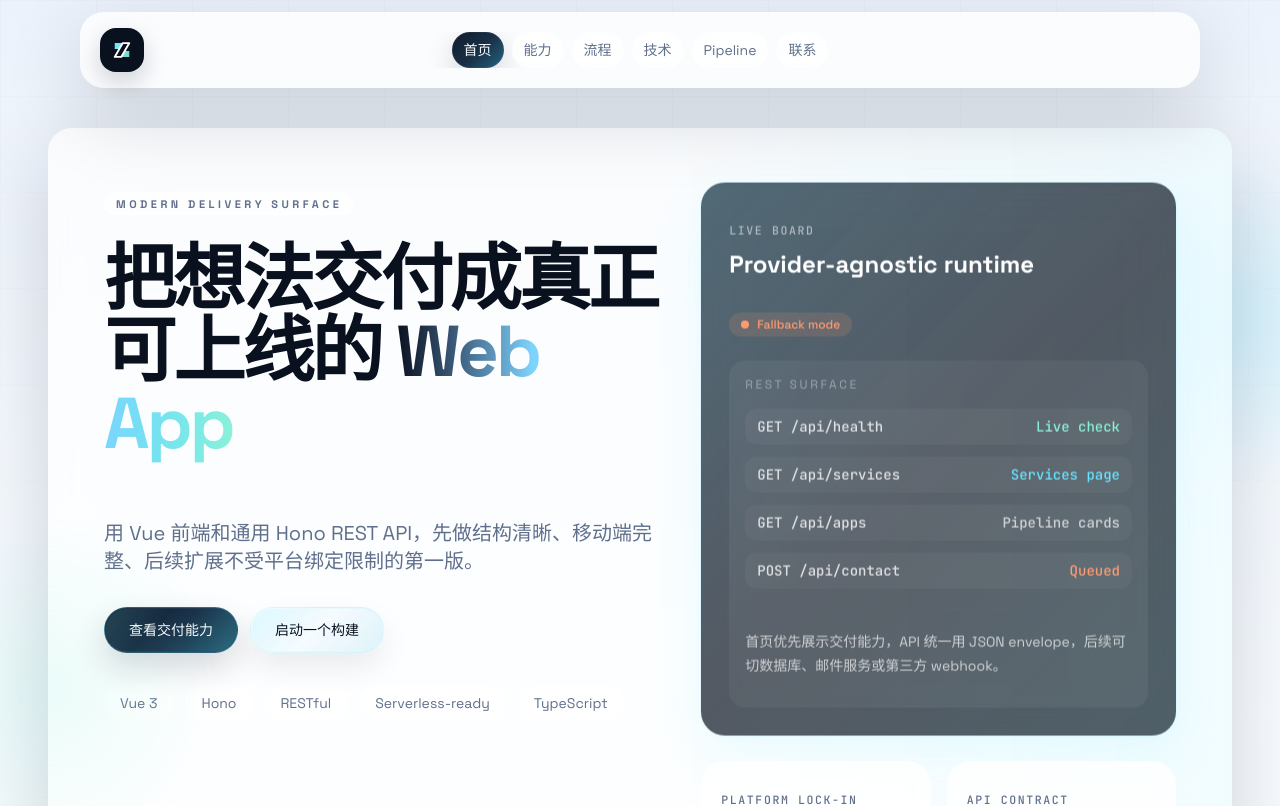
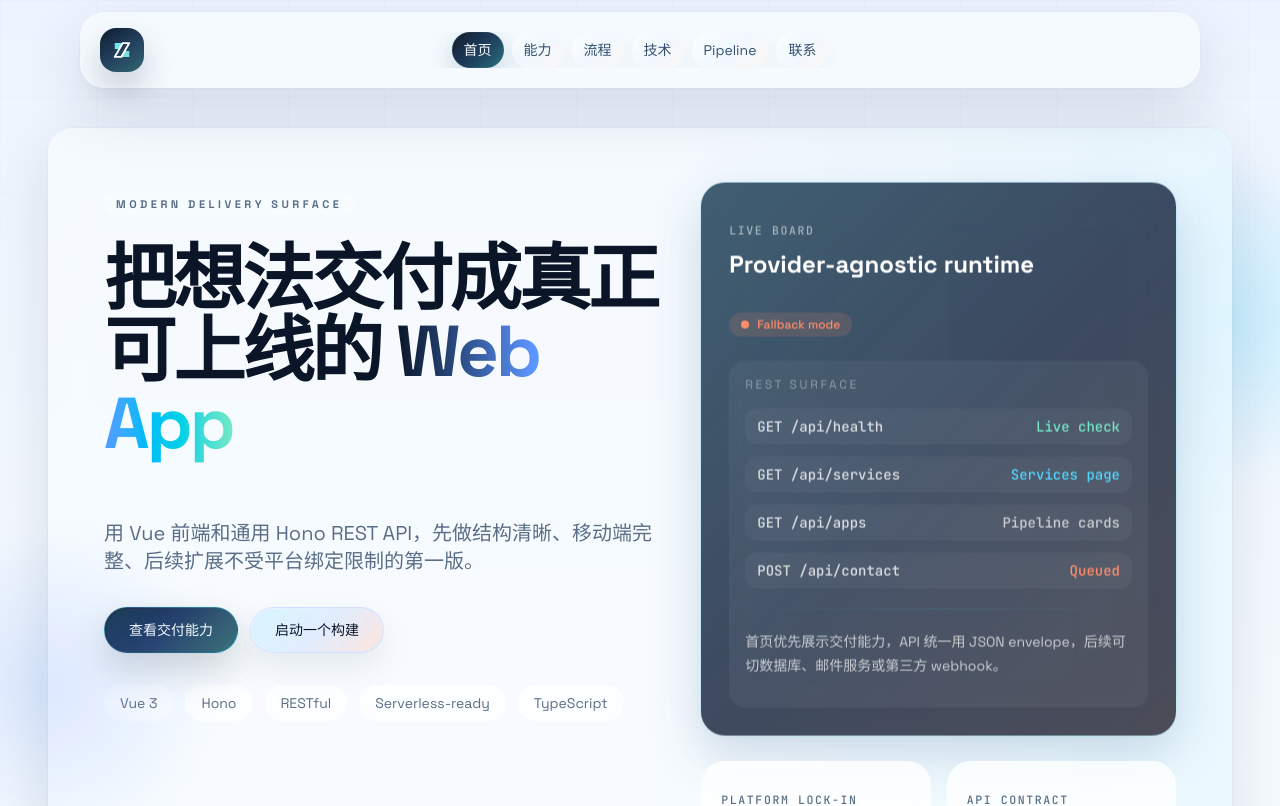
Before and after one commit to ThaneJoss/webapps, a Vue app: page / in a window 1280 px wide. Shown: the top 806 px of the page. Built offline with nearby package versions, Linux system fonts and the light colour scheme; no server answers.

Commit message:
feat: 优化全站色系并收敛光标尺寸

```diff
--- a/src/components/AppHeader.vue
+++ b/src/components/AppHeader.vue
@@ -16,9 +16,7 @@
             :key="item.to"
             :to="item.to"
             class="tech-nav-link shrink-0 rounded-full border px-3 py-2 transition-colors"
-            :class="isActive(item.to)
-              ? 'is-active'
-              : 'border-line/70 bg-white/75 text-steel hover:text-ink'"
+            :class="isActive(item.to) ? 'is-active' : ''"
           >
             {{ item.label }}
           </RouterLink>
--- a/src/components/AppMark.vue
+++ b/src/components/AppMark.vue
@@ -1,5 +1,5 @@
 <template>
-  <span class="relative flex h-10 w-10 items-center justify-center overflow-hidden rounded-2xl border border-line/80 bg-ink text-white shadow-[0_10px_24px_rgba(9,17,31,0.18)] sm:h-11 sm:w-11">
+  <span class="relative flex h-10 w-10 items-center justify-center overflow-hidden rounded-2xl border border-neon/25 bg-[linear-gradient(145deg,rgba(7,19,37,0.96),rgba(16,47,80,0.92),rgba(28,88,96,0.9))] text-white shadow-[0_16px_32px_rgba(10,22,40,0.2)] sm:h-11 sm:w-11">
     <svg
       viewBox="0 0 44 44"
       class="h-7 w-7 sm:h-8 sm:w-8"
--- a/src/components/CustomCursor.vue
+++ b/src/components/CustomCursor.vue
@@ -92,8 +92,8 @@ const pointerStyle = computed(() => ({
 }))
 
 const haloStyle = computed(() => ({
-  left: `${haloX.value + 12}px`,
-  top: `${haloY.value + 18}px`
+  left: `${haloX.value + 7}px`,
+  top: `${haloY.value + 10}px`
 }))
 
 const updateEnabled = () => {
--- a/src/components/StatusChip.vue
+++ b/src/components/StatusChip.vue
@@ -22,13 +22,13 @@ const props = defineProps<{
 const toneClass = computed(() => {
   switch (props.tone) {
     case 'good':
-      return 'bg-mint/14 text-mint'
+      return 'bg-mint/16 text-mint'
     case 'accent':
-      return 'bg-neon/14 text-signal'
+      return 'bg-signal/14 text-signal'
     case 'warn':
       return 'bg-ember/14 text-ember'
     default:
-      return 'bg-white/8 text-white/80'
+      return 'bg-signal/10 text-white/82'
   }
 })
 
@@ -37,11 +37,11 @@ const dotClass = computed(() => {
     case 'good':
       return 'bg-mint'
     case 'accent':
-      return 'bg-neon'
+      return 'bg-signal'
     case 'warn':
       return 'bg-ember'
     default:
-      return 'bg-white/60'
+      return 'bg-signal/70'
   }
 })
 </script>
--- a/src/styles.css
+++ b/src/styles.css
@@ -1,11 +1,21 @@
 :root {
   color-scheme: light;
   font-family: 'Space Grotesk', 'Avenir Next', 'Segoe UI', sans-serif;
+  --bg-top-left: rgba(82, 215, 255, 0.2);
+  --bg-top-right: rgba(93, 148, 255, 0.18);
+  --bg-bottom-left: rgba(116, 231, 200, 0.16);
+  --bg-bottom-right: rgba(255, 141, 107, 0.14);
+  --surface-base: #f2f7ff;
+  --surface-mid: #f8fbff;
+  --surface-deep: #eef4ff;
+  --ink-strong: #0a1628;
+  --grid-line: rgba(92, 121, 160, 0.08);
   background:
-    radial-gradient(circle at top left, rgba(102, 228, 255, 0.18), transparent 28%),
-    radial-gradient(circle at top right, rgba(139, 240, 217, 0.22), transparent 30%),
-    linear-gradient(180deg, #edf4ff 0%, #f8fbff 38%, #f1f5fb 100%);
-  color: #09111f;
+    radial-gradient(circle at top left, var(--bg-top-left), transparent 28%),
+    radial-gradient(circle at top right, var(--bg-top-right), transparent 30%),
+    radial-gradient(circle at 20% 90%, var(--bg-bottom-left), transparent 30%),
+    linear-gradient(180deg, var(--surface-base) 0%, var(--surface-mid) 38%, var(--surface-deep) 100%);
+  color: var(--ink-strong);
 }
 
 *,
@@ -23,9 +33,11 @@ body {
   min-width: 320px;
   min-height: 100vh;
   background:
-    radial-gradient(circle at 12% 12%, rgba(102, 228, 255, 0.2), transparent 0, transparent 32%),
-    radial-gradient(circle at 88% 16%, rgba(255, 155, 113, 0.12), transparent 0, transparent 26%),
-    linear-gradient(180deg, #ecf2fb 0%, #f7fbff 30%, #eef3fb 100%);
+    radial-gradient(circle at 12% 12%, rgba(82, 215, 255, 0.24), transparent 0, transparent 34%),
+    radial-gradient(circle at 88% 16%, rgba(93, 148, 255, 0.15), transparent 0, transparent 28%),
+    radial-gradient(circle at 18% 88%, rgba(116, 231, 200, 0.16), transparent 0, transparent 26%),
+    radial-gradient(circle at 84% 80%, rgba(255, 141, 107, 0.12), transparent 0, transparent 24%),
+    linear-gradient(180deg, #edf4ff 0%, #f6fbff 32%, #eef4ff 100%);
 }
 
 body::before {
@@ -34,10 +46,10 @@ body::before {
   position: fixed;
   inset: 0;
   z-index: 0;
-  opacity: 0.48;
+  opacity: 0.52;
   background-image:
-    linear-gradient(rgba(96, 112, 140, 0.08) 1px, transparent 1px),
-    linear-gradient(90deg, rgba(96, 112, 140, 0.08) 1px, transparent 1px);
+    linear-gradient(var(--grid-line) 1px, transparent 1px),
+    linear-gradient(90deg, var(--grid-line) 1px, transparent 1px);
   background-size: 96px 96px;
   mask-image: linear-gradient(180deg, rgba(0, 0, 0, 0.7), transparent 92%);
 }
@@ -91,7 +103,7 @@ svg {
   right: -8rem;
   width: 24rem;
   height: 24rem;
-  background: radial-gradient(circle, rgba(102, 228, 255, 0.24), transparent 62%);
+  background: radial-gradient(circle, rgba(82, 215, 255, 0.28), transparent 62%);
 }
 
 .app-shell::after {
@@ -99,7 +111,7 @@ svg {
   left: -8rem;
   width: 22rem;
   height: 22rem;
-  background: radial-gradient(circle, rgba(139, 240, 217, 0.16), transparent 66%);
+  background: radial-gradient(circle, rgba(93, 148, 255, 0.18), transparent 66%);
 }
 
 .panel-glow {
@@ -115,11 +127,11 @@ svg {
   border-radius: inherit;
   background: linear-gradient(
     135deg,
-    rgba(102, 228, 255, 0.36),
-    rgba(255, 255, 255, 0.08),
-    rgba(139, 240, 217, 0.2)
+    rgba(82, 215, 255, 0.34),
+    rgba(93, 148, 255, 0.12),
+    rgba(255, 141, 107, 0.18)
   );
-  opacity: 0.42;
+  opacity: 0.5;
 }
 
 .panel-label {
@@ -144,9 +156,9 @@ svg {
 .glass-divider {
   background: linear-gradient(
     90deg,
-    rgba(96, 112, 140, 0),
-    rgba(96, 112, 140, 0.24),
-    rgba(96, 112, 140, 0)
+    rgba(93, 148, 255, 0),
+    rgba(82, 215, 255, 0.34),
+    rgba(255, 141, 107, 0)
   );
 }
 
@@ -165,10 +177,11 @@ svg {
   border: 1px solid rgba(102, 228, 255, 0.26);
   color: #f8fbff;
   background:
-    linear-gradient(135deg, rgba(8, 18, 34, 0.98), rgba(11, 36, 64, 0.94) 54%, rgba(18, 79, 108, 0.94)),
-    linear-gradient(135deg, rgba(102, 228, 255, 0.18), rgba(139, 240, 217, 0.16));
+    linear-gradient(135deg, rgba(8, 18, 34, 0.98), rgba(17, 45, 86, 0.95) 48%, rgba(17, 102, 117, 0.92)),
+    linear-gradient(135deg, rgba(82, 215, 255, 0.2), rgba(116, 231, 200, 0.14), rgba(255, 141, 107, 0.14));
   box-shadow:
-    0 14px 32px rgba(9, 17, 31, 0.16),
+    0 16px 36px rgba(10, 22, 40, 0.18),
+    0 0 0 1px rgba(82, 215, 255, 0.08),
     inset 0 0 0 1px rgba(255, 255, 255, 0.05);
   transition:
     transform 180ms ease,
@@ -183,7 +196,7 @@ svg {
   inset: 1px;
   z-index: -2;
   border-radius: inherit;
-  background: linear-gradient(135deg, rgba(102, 228, 255, 0.16), rgba(6, 14, 24, 0.1) 38%, rgba(139, 240, 217, 0.12));
+  background: linear-gradient(135deg, rgba(82, 215, 255, 0.16), rgba(93, 148, 255, 0.1) 38%, rgba(255, 141, 107, 0.12));
 }
 
 .tech-button::after {
@@ -203,10 +216,11 @@ svg {
 
 .tech-button:hover {
   transform: translate3d(0, -2px, 0);
-  border-color: rgba(102, 228, 255, 0.48);
+  border-color: rgba(82, 215, 255, 0.52);
   box-shadow:
-    0 18px 40px rgba(9, 17, 31, 0.2),
-    0 0 0 1px rgba(102, 228, 255, 0.12);
+    0 18px 42px rgba(10, 22, 40, 0.22),
+    0 0 0 1px rgba(82, 215, 255, 0.12),
+    0 0 28px rgba(93, 148, 255, 0.12);
 }
 
 .tech-button:hover::after {
@@ -223,39 +237,45 @@ svg {
 }
 
 .tech-button--ghost {
-  color: #09111f;
-  border-color: rgba(102, 228, 255, 0.22);
+  color: #0a1628;
+  border-color: rgba(93, 148, 255, 0.22);
   background:
-    linear-gradient(135deg, rgba(255, 255, 255, 0.88), rgba(236, 244, 255, 0.92)),
-    linear-gradient(135deg, rgba(102, 228, 255, 0.18), rgba(139, 240, 217, 0.14));
+    linear-gradient(135deg, rgba(255, 255, 255, 0.88), rgba(236, 245, 255, 0.94), rgba(255, 244, 240, 0.82)),
+    linear-gradient(135deg, rgba(82, 215, 255, 0.18), rgba(93, 148, 255, 0.14), rgba(255, 141, 107, 0.1));
   box-shadow:
-    0 14px 30px rgba(9, 17, 31, 0.08),
-    inset 0 0 0 1px rgba(102, 228, 255, 0.08);
+    0 14px 30px rgba(10, 22, 40, 0.08),
+    inset 0 0 0 1px rgba(93, 148, 255, 0.08);
 }
 
 .tech-button--ghost::before {
-  background: linear-gradient(135deg, rgba(102, 228, 255, 0.22), rgba(255, 255, 255, 0.1), rgba(139, 240, 217, 0.16));
+  background: linear-gradient(135deg, rgba(82, 215, 255, 0.2), rgba(93, 148, 255, 0.08), rgba(255, 141, 107, 0.14));
 }
 
 .tech-button--light {
-  color: #09111f;
-  border-color: rgba(102, 228, 255, 0.28);
+  color: #0a1628;
+  border-color: rgba(82, 215, 255, 0.28);
   background:
-    linear-gradient(135deg, rgba(240, 251, 255, 0.98), rgba(216, 245, 255, 0.96) 54%, rgba(213, 252, 243, 0.96)),
-    linear-gradient(135deg, rgba(102, 228, 255, 0.12), rgba(139, 240, 217, 0.14));
+    linear-gradient(135deg, rgba(245, 252, 255, 0.98), rgba(218, 244, 255, 0.96) 50%, rgba(255, 244, 240, 0.9)),
+    linear-gradient(135deg, rgba(82, 215, 255, 0.12), rgba(116, 231, 200, 0.14), rgba(255, 141, 107, 0.1));
   box-shadow:
-    0 14px 32px rgba(9, 17, 31, 0.12),
+    0 14px 32px rgba(10, 22, 40, 0.12),
     inset 0 0 0 1px rgba(255, 255, 255, 0.08);
 }
 
 .tech-button--light::before {
-  background: linear-gradient(135deg, rgba(102, 228, 255, 0.18), rgba(255, 255, 255, 0.1), rgba(139, 240, 217, 0.16));
+  background: linear-gradient(135deg, rgba(82, 215, 255, 0.18), rgba(93, 148, 255, 0.08), rgba(255, 141, 107, 0.12));
 }
 
 .tech-nav-link {
   position: relative;
   overflow: hidden;
-  border-color: rgba(96, 112, 140, 0.12);
+  color: #35506e;
+  border-color: rgba(93, 148, 255, 0.18);
+  background:
+    linear-gradient(135deg, rgba(255, 255, 255, 0.6), rgba(239, 247, 255, 0.82), rgba(255, 245, 240, 0.72));
+  box-shadow:
+    inset 0 0 0 1px rgba(255, 255, 255, 0.1),
+    0 8px 20px rgba(10, 22, 40, 0.04);
   transition:
     transform 180ms ease,
     border-color 220ms ease,
@@ -266,18 +286,23 @@ svg {
 
 .tech-nav-link:hover {
   transform: translate3d(0, -1px, 0);
-  border-color: rgba(102, 228, 255, 0.32);
-  background: rgba(255, 255, 255, 0.88);
-  box-shadow: 0 8px 20px rgba(9, 17, 31, 0.08);
+  color: #0a1628;
+  border-color: rgba(82, 215, 255, 0.34);
+  background:
+    linear-gradient(135deg, rgba(255, 255, 255, 0.9), rgba(227, 245, 255, 0.96), rgba(255, 241, 235, 0.88));
+  box-shadow:
+    0 12px 24px rgba(10, 22, 40, 0.08),
+    0 0 0 1px rgba(82, 215, 255, 0.08);
 }
 
 .tech-nav-link.is-active {
-  border-color: rgba(102, 228, 255, 0.28);
+  border-color: rgba(82, 215, 255, 0.3);
   color: #f8fbff;
   background:
-    linear-gradient(135deg, rgba(7, 18, 34, 0.96), rgba(10, 33, 58, 0.94), rgba(17, 87, 114, 0.92));
+    linear-gradient(135deg, rgba(8, 18, 34, 0.96), rgba(16, 47, 80, 0.94), rgba(17, 97, 111, 0.9));
   box-shadow:
-    0 10px 28px rgba(9, 17, 31, 0.16),
+    0 12px 30px rgba(10, 22, 40, 0.16),
+    0 0 22px rgba(82, 215, 255, 0.12),
     inset 0 0 0 1px rgba(255, 255, 255, 0.05);
 }
 
@@ -307,10 +332,10 @@ svg {
 }
 
 .tech-cursor-pointer {
-  width: 30px;
-  height: 42px;
+  width: 18px;
+  height: 28px;
   transform-origin: 4px 4px;
-  filter: drop-shadow(0 6px 18px rgba(9, 17, 31, 0.18)) drop-shadow(0 0 14px rgba(102, 228, 255, 0.22));
+  filter: drop-shadow(0 5px 12px rgba(10, 22, 40, 0.18)) drop-shadow(0 0 10px rgba(82, 215, 255, 0.2));
 }
 
 .tech-cursor-svg {
@@ -319,26 +344,26 @@ svg {
 }
 
 .tech-cursor-halo {
-  width: 38px;
-  height: 38px;
+  width: 24px;
+  height: 24px;
   transform: translate3d(-50%, -50%, 0);
-  border: 1px solid rgba(102, 228, 255, 0.42);
+  border: 1px solid rgba(82, 215, 255, 0.34);
   border-radius: 9999px;
   background:
-    radial-gradient(circle, rgba(102, 228, 255, 0.14), transparent 62%),
-    radial-gradient(circle, rgba(139, 240, 217, 0.1), transparent 76%);
+    radial-gradient(circle, rgba(82, 215, 255, 0.14), transparent 62%),
+    radial-gradient(circle, rgba(116, 231, 200, 0.08), transparent 76%);
 }
 
 .tech-cursor-pointer.is-hovering {
-  transform: scale(1.06) rotate(-6deg);
-  filter: drop-shadow(0 10px 24px rgba(9, 17, 31, 0.22)) drop-shadow(0 0 18px rgba(139, 240, 217, 0.28));
+  transform: scale(1.08) rotate(-5deg);
+  filter: drop-shadow(0 8px 18px rgba(10, 22, 40, 0.22)) drop-shadow(0 0 14px rgba(116, 231, 200, 0.24));
 }
 
 .tech-cursor-halo.is-hovering {
-  width: 46px;
-  height: 46px;
-  border-color: rgba(139, 240, 217, 0.56);
-  background: radial-gradient(circle, rgba(139, 240, 217, 0.1), transparent 72%);
+  width: 32px;
+  height: 32px;
+  border-color: rgba(116, 231, 200, 0.46);
+  background: radial-gradient(circle, rgba(116, 231, 200, 0.1), transparent 72%);
 }
 
 .tech-cursor-pointer.is-active {
@@ -346,8 +371,8 @@ svg {
 }
 
 .tech-cursor-halo.is-active {
-  width: 30px;
-  height: 30px;
+  width: 18px;
+  height: 18px;
 }
 
 .tech-cursor-pointer.is-hidden,
@@ -356,9 +381,9 @@ svg {
 }
 
 .tech-click-ripple {
-  width: 14px;
-  height: 14px;
-  border: 1px solid rgba(102, 228, 255, 0.52);
+  width: 10px;
+  height: 10px;
+  border: 1px solid rgba(82, 215, 255, 0.46);
   border-radius: 9999px;
   transform: translate3d(-50%, -50%, 0);
   animation: tech-click-ripple 650ms ease-out forwards;
```
Also changed, not shown: uno.config.ts (+14 -14 lines).
